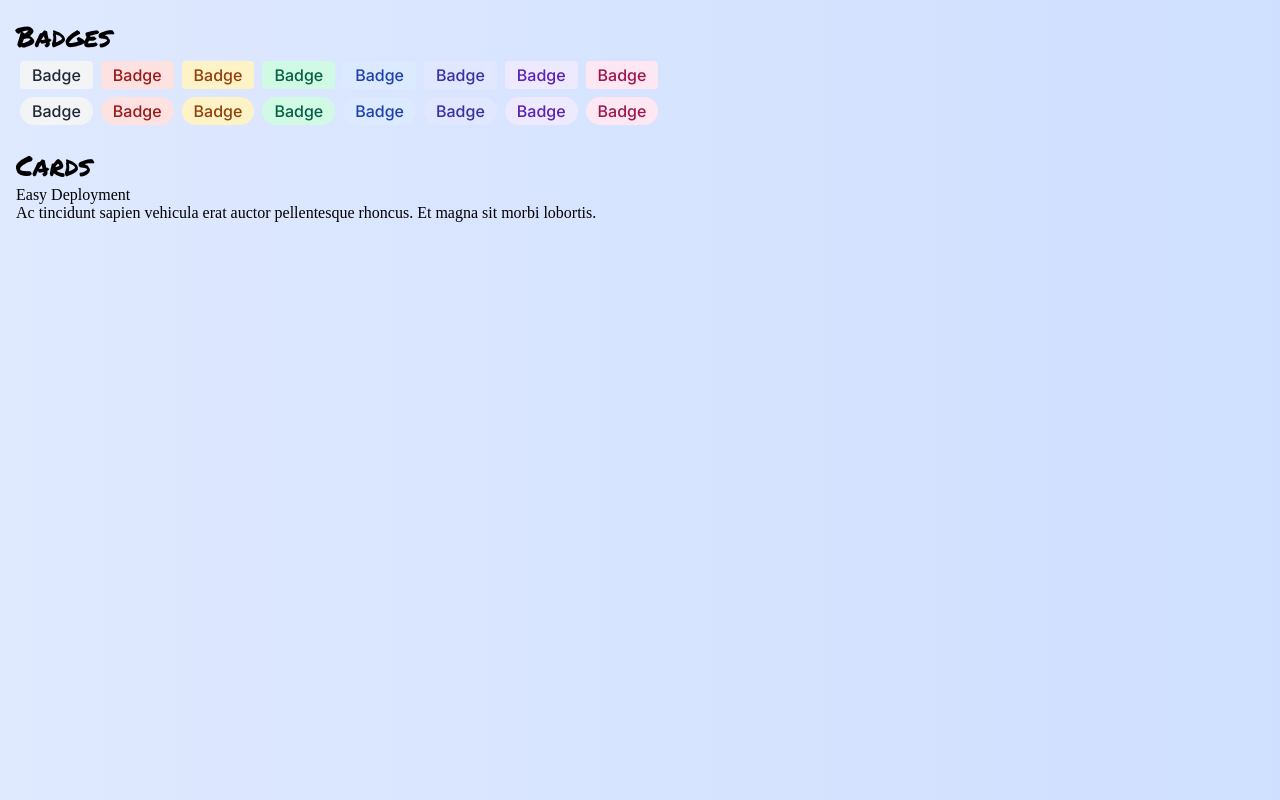
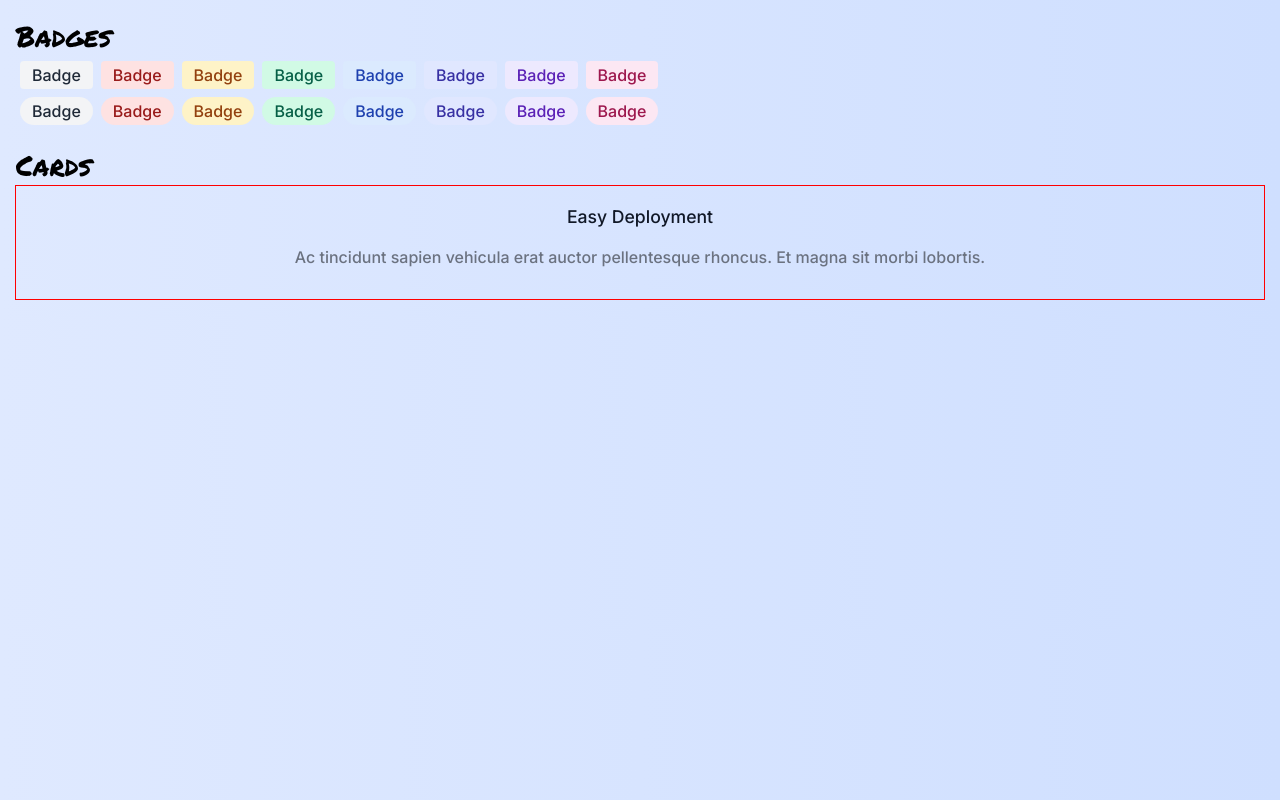
Before and after one commit to vishalicious213/component-library, a React (Vite) app: page / in a window 1280 px wide. Built offline with nearby package versions, Linux system fonts and the light colour scheme.

Commit message:
/components/Card/Card: added & styled text

```diff
--- a/index.css
+++ b/index.css
@@ -60,6 +60,27 @@ h3 {
     display: none;
 }
 
+/* CARDS */
+
+.card {
+    outline: 1px solid red;
+    display: flex;
+    flex-direction: column;
+    align-items: center;
+    color: #6B7280;
+    padding: 1.25rem 1.5rem 2rem;
+    font-weight: 400;
+}
+
+.card h3 {
+    color: #111827;
+    font-weight: 500;
+    font-size: 1.1rem;
+    margin-bottom: 1.25rem;
+}
+
+/* MEDIA QUERIES */
+
 @media screen and (min-width: 501px) {
     .banners {
         display: flex;
--- a/src/components/Card/Card.jsx
+++ b/src/components/Card/Card.jsx
@@ -4,7 +4,7 @@ const Card = () => {
     return (
         <div>
             <h2 className="marker">Cards</h2>
-            <div>
+            <div className='card inter'>
                 <h3>Easy Deployment</h3>
                 <p>Ac tincidunt sapien vehicula erat auctor pellentesque rhoncus. Et magna sit morbi lobortis.</p>
             </div>
```
